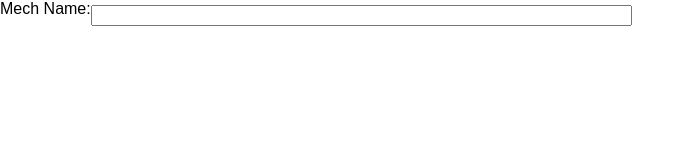
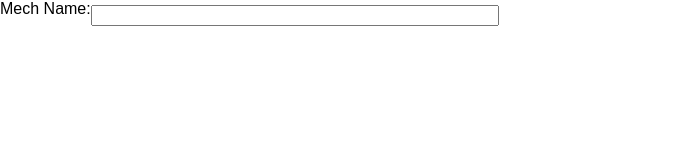
Before and after one commit to Vaporlynx/as-hero, a website: page index.html in a window 1280 px wide. Shown: the whole page, without its empty margins (0-694 px from the left). Drawn offline with Linux system fonts and the light colour scheme.

Commit message:
make search box smaller

```diff
--- a/index.html
+++ b/index.html
@@ -25,7 +25,7 @@
         }
 
         #mechName {
-            width: 40em;
+            width: 30em;
         }
 
         @keyframes spin {
```
